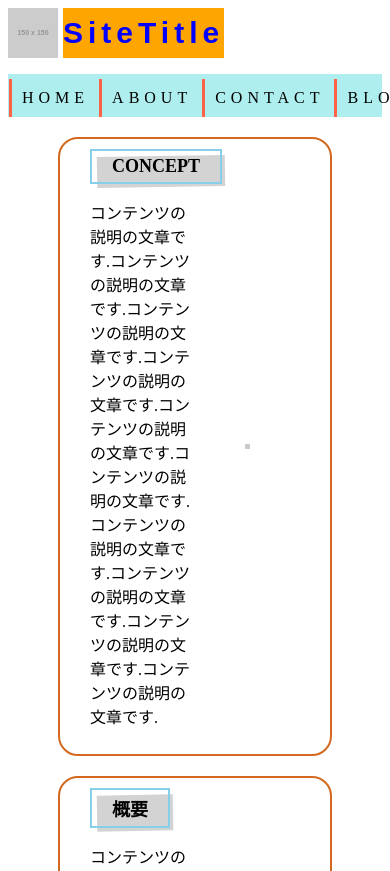
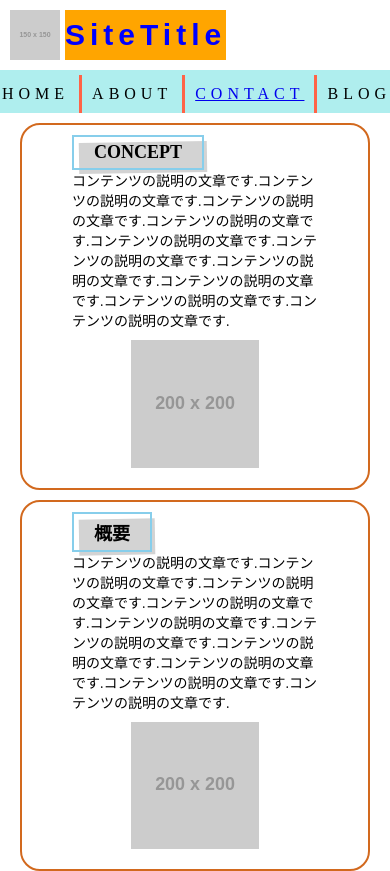
Before and after one commit to nbr41to/progLearning_lesson, a plain HTML site: page index.html in a window 390 px wide. Shown: the top 871 px of the page. Drawn offline with Linux system fonts and the light colour scheme; placeholder pictures from the web are drawn by us.

Commit message:
2020/06/17

```diff
--- /dev/null
+++ b/css/myReset.css
@@ -0,0 +1,14 @@
+html {
+  font-size: 62.5%;
+  /* 10pxになる */
+  /* こっからは,remで調整する */
+  /* 例：1.5remで1.5倍の15px */
+}
+
+*,
+*:before,
+*:after {
+  margin: 0;
+  padding: 0;
+  box-sizing: border-box;
+}
--- a/css/style.css
+++ b/css/style.css
@@ -2,6 +2,7 @@ header {
   display: flex;
   justify-content: start;
   align-items: center;
+  margin: 10px;
 }
 .siteLogo {
   width: 50px;
@@ -11,7 +12,7 @@ header {
 .siteTitle {
   /* 文字の装飾 */
   color: blue;
-  font-size: 30px;
+  font-size: 3rem;
   letter-spacing: 5px;
   line-height: 50px;
   font-family: fantasy;
@@ -30,6 +31,7 @@ ul {
 }
 
 li {
+  font-size: 1.6rem;
   display: inline-block;
   letter-spacing: 5px;
   padding: 10px;
@@ -46,14 +48,20 @@ section {
   padding: 10px 30px;
   margin: 20px 50px;
 }
+
 section div {
   width: 50%;
+}
+
+section div p{
+font-size: 1.6rem;
 }
 
 section img {
   box-sizing: border-box;
   width: 50%;
   padding: 20px 50px;
+  margin: 0 10px;
 }
 
 .contentTtl {
@@ -77,8 +85,35 @@ section img {
   transform: rotate(-1deg);
 }
 
+/*　画面サイズが600pxからはここを読み込む　*/
+@media screen and (max-width: 600px) {
+  section {
+    flex-direction: column;
+    padding: 10px 50px;
+    margin: 10px 20px;
+  }
+  section div {
+    width: 100%;
+  }
+
+  section div p{
+font-size: 1.4rem;
+}
+
+  section img {
+    width: 60%;
+    padding: 10px;
+    object-fit: contain;
+  }
+}
+/* メディアクエリここまで */
+
+footer a {
+  font-size: 1.4rem;
+}
+
 small {
-   display: block;
-   margin: 0 auto;
-   text-align: center;
+  display: block;
+  margin: 0 auto;
+  text-align: center;
 }
--- a/index.html
+++ b/index.html
@@ -4,6 +4,7 @@
     <meta charset="UTF-8" />
     <meta name="viewport" content="width=device-width, initial-scale=1.0" />
     <link rel="stylesheet" href="css/style.css">
+    <link rel="stylesheet" href="css/myReset.css">
     <title>LESSON</title>
   </head>
   <body>
@@ -17,7 +18,7 @@
       <ul>
         <li>HOME</li>
         <li>ABOUT</li>
-        <li>CONTACT</li>
+        <li><a href="flexbox.html">CONTACT</a></li>
         <li>BLOG</li>
       </ul>
     </nav>
@@ -29,7 +30,7 @@
             コンテンツの説明の文章です.コンテンツの説明の文章です.コンテンツの説明の文章です.コンテンツの説明の文章です.コンテンツの説明の文章です.コンテンツの説明の文章です.コンテンツの説明の文章です.コンテンツの説明の文章です.コンテンツの説明の文章です.コンテンツの説明の文章です.
           </p>
         </div>
-          <img src="http://placehold.jp/200x200.png" alt="image" />
+        <img src="http://placehold.jp/200x200.png" alt="image" />
       </section>
       <section>
         <div>
```
Also changed, not shown: flex_practice.css (added, +18 -0 lines), flexbox.html (added, +22 -0 lines).
